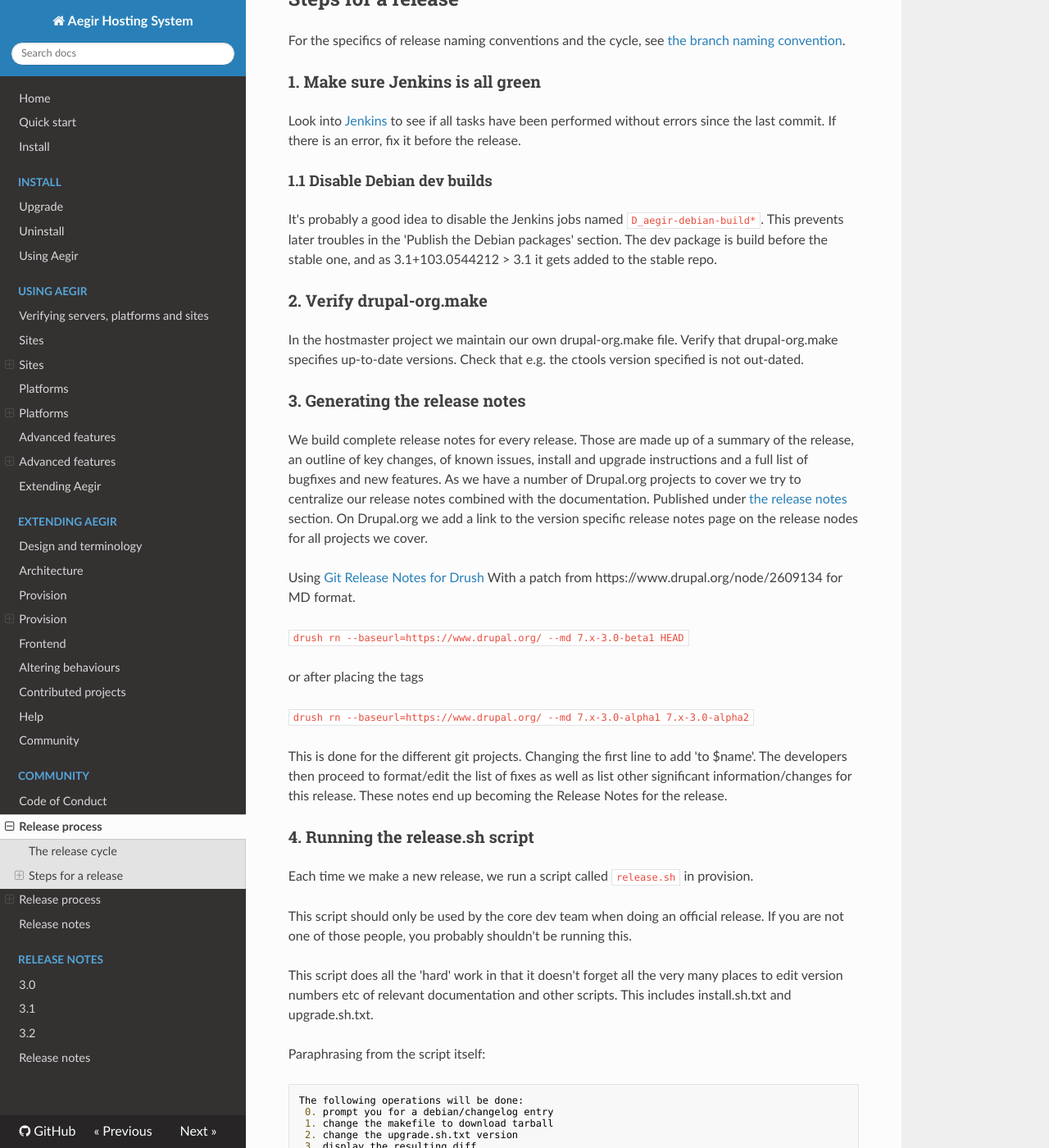
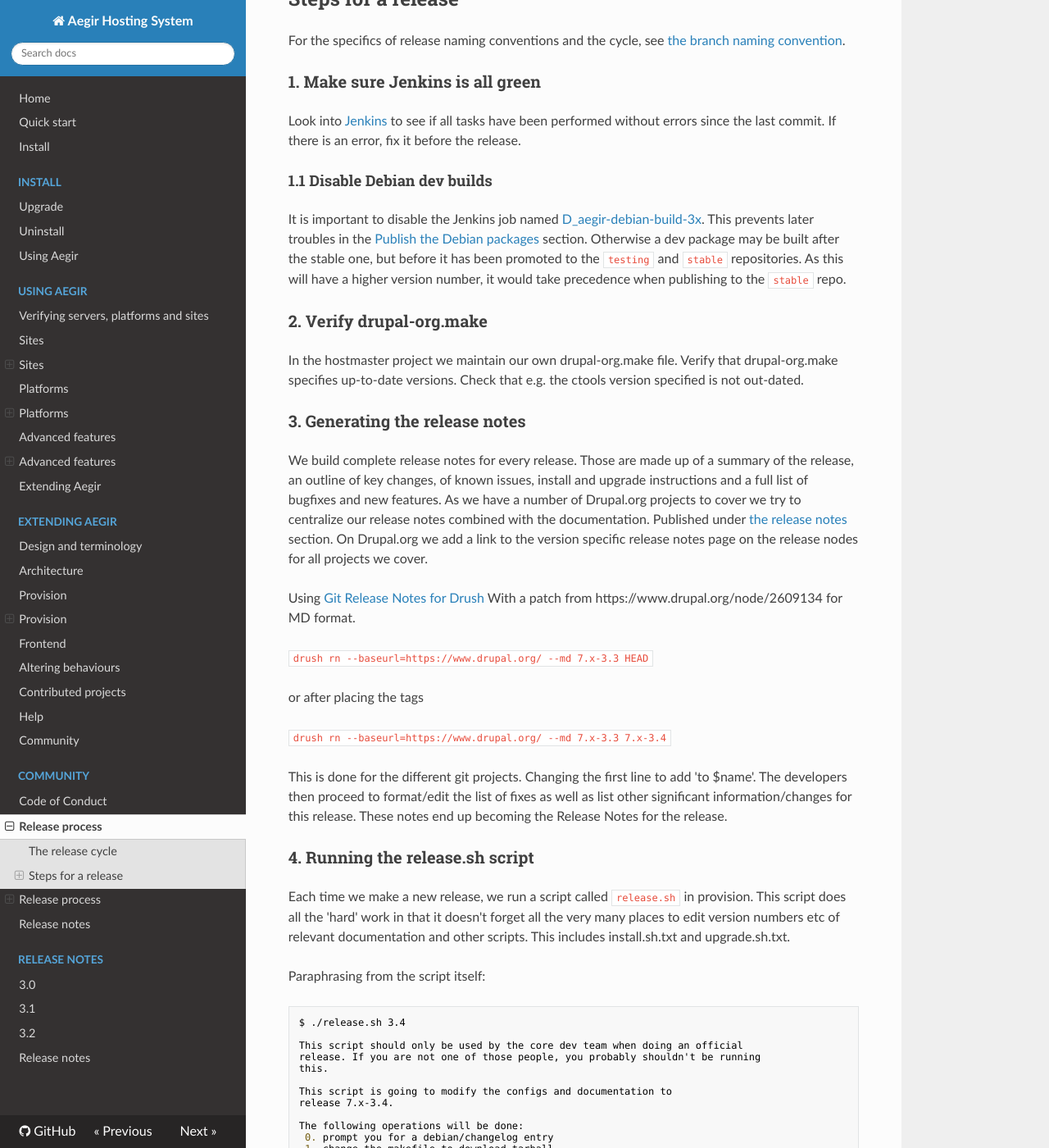
Before and after one commit to aegir-project/documentation, an MkDocs documentation site: the page built from docs/community/release-process.md, in a window 1280 px wide and 1400 px high, scrolled down 1101 px. Shown: the whole window at 82% size. Built offline with MkDocs 1.6.1, drawn with Linux system fonts in a browser that asks for light colours; nearby versions of some CDN libraries; old or Windows-style settings are respelled for this version of MkDocs; some of the changed text lies outside the part shown.

Commit message:
Update release process.

````diff
--- a/docs/community/release-process.md
+++ b/docs/community/release-process.md
@@ -11,9 +11,9 @@
 
 In general, each major Aegir release comprises a simultaneous release of all the modules that are part of the project. We generally go through several testing releases (alphas, betas & RCs) before doing the first stable release on a branch.
 
-* First an **alpha** is released to test new functionalities and to accomplish the goals decided in the [Project Roadmap](/node/35) for that major version. Example: `0.4-alpha1`, [`0.4-alpha15`](/0.4-alpha15)
-* When we have covered most of the functionalities outlined in the [roadmap](/roadmap), we push out **beta releases** until no more critical issues show up. This is generally considered a _soft feature freeze_. Example: [`0.4-beta1`](/0.4-beta1)
-* Then we go into _full feature freeze_ and release a **first release candidate** (RC). Then a stable release branch is created, and the development branch is kept opened for development for the next stable release. This is generally considered a _soft API freeze_. Release candidates are made as long as critical bugs are found. Example: [`0.4-rc1`](/0.4-rc1), [freeze announcement](/node/360)
+* First an **alpha** is released to test new functionalities and to accomplish the goals decided in the [Project Roadmap](/node/35) for that major version. Example: `3.0-alpha1`
+* When we have covered most of the functionalities outlined in the [roadmap](/roadmap), we push out **beta releases** until no more critical issues show up. This is generally considered a _soft feature freeze_. Example: `3.0-beta1`
+* Then we go into _full feature freeze_ and release a **first release candidate** (RC). Then a stable release branch is created, and the development branch is kept opened for development for the next stable release. This is generally considered a _soft API freeze_. Release candidates are made as long as critical bugs are found. Example: `3.0-rc1`.
 * Once the development branch has no known critical bugs, the **stable release** is announced. From there on only critical fixes (security, critical performance and critical bugfixes) are committed to the stable branch, and stable releases are published (without alpha/beta/RC) directly on the stable branch. The stable branch is in **full API freeze**. New features are generally committed to the development branch.
 
 See also [the tag and branch naming convention](/content/branch-and-tagging-conventions).
@@ -31,7 +31,7 @@
 
 #### 1.1 Disable Debian dev builds
 
-It's probably a good idea to disable the Jenkins jobs named `D_aegir-debian-build*`. This prevents later troubles in the 'Publish the Debian packages' section. The dev package is build before the stable one, and as 3.1+103.0544212 > 3.1 it gets added to the stable repo.
+It is important to disable the Jenkins job named [D_aegir-debian-build-3x](http://ci.aegirproject.org/view/Debian%20dev%20builds/job/D_aegir-debian-build-3x/). This prevents later troubles in the [Publish the Debian packages](#10-publish-the-debian-packages) section. Otherwise a dev package may be built after the stable one, but before it has been promoted to the `testing` and `stable` repositories. As this will have a higher version number, it would take precedence when publishing to the `stable` repo.
 
 ### 2. Verify drupal-org.make
 
@@ -46,26 +46,31 @@
 Using [Git Release Notes for Drush](https://www.drupal.org/project/grn)
  With a patch from https://www.drupal.org/node/2609134 for MD format.
 
-`drush rn --baseurl=https://www.drupal.org/ --md 7.x-3.0-beta1 HEAD`
+`drush rn --baseurl=https://www.drupal.org/ --md 7.x-3.3 HEAD`
 
 or after placing the tags
 
-`drush rn --baseurl=https://www.drupal.org/ --md 7.x-3.0-alpha1 7.x-3.0-alpha2`
+`drush rn --baseurl=https://www.drupal.org/ --md 7.x-3.3 7.x-3.4`
 
 This is done for the different git projects. Changing the first line to add 'to $name'.
 The developers then proceed to format/edit the list of fixes as well as list other significant information/changes for this release. These notes end up becoming the Release Notes for the release.
 
 ### 4. Running the release.sh script
 
-Each time we make a new release, we run a script called `release.sh` in provision.
-
-This script should only be used by the core dev team when doing an official release. If you are not one of those people, you probably shouldn't be running this.
-
-This script does all the 'hard' work in that it doesn't forget all the very many places to edit version numbers etc of relevant documentation and other scripts. This includes install.sh.txt and upgrade.sh.txt.
+Each time we make a new release, we run a script called `release.sh` in provision. This script does all the 'hard' work in that it doesn't forget all the very many places to edit version numbers etc of relevant documentation and other scripts. This includes install.sh.txt and upgrade.sh.txt.
 
 Paraphrasing from the script itself:
 
 ```
+$ ./release.sh 3.4
+
+This script should only be used by the core dev team when doing an official
+release. If you are not one of those people, you probably shouldn't be running
+this.
+
+This script is going to modify the configs and documentation to
+release 7.x-3.4.
+
 The following operations will be done:
  0. prompt you for a debian/changelog entry
  1. change the makefile to download tarball
@@ -81,38 +86,28 @@
 git-reset(1) and git-revert(1) ).
 ```
 
-Notice how we just provide the Aegir release number (`1.10`) to the release script, not the Drupal branch (`6.x`), which is hardcoded in the script to remove potential confusion.
+Notice how we just provide the Aegir release number (`3.4`) to the release script, not the Drupal branch (`7.x`), which is hardcoded in the script to remove potential confusion.
 
 
 ### 5. Test the manual install in Jenkins
 
-Before making a full release, test the release in Jenkins. To do so, start a build of the launch the [P_Aegir_Puppet_Module_functional_test_Aegir3-dev-Drush6](http://ci.aegirproject.org/job/P_Aegir_Puppet_Module_functional_test_Aegir3-dev-Drush6/) with the following parameters:
+Before making a full release, test the release in Jenkins. To do so, start a build of the launch the [P_Aegir_Puppet_Module_functional_test_Aegir3-dev-Drush6](http://ci.aegirproject.org/job/P_Aegir_Puppet_Module_functional_test_Aegir3-dev-Drush8/) with the following parameters. Similar job exist for [Drush7](http://ci.aegirproject.org/job/P_Aegir_Puppet_Module_functional_test_Aegir3-dev-Drush7/) and [Drush6](http://ci.aegirproject.org/job/P_Aegir_Puppet_Module_functional_test_Aegir3-dev-Drush6/)
 
-A similar job exists for [Drush7](http://ci.aegirproject.org/job/P_Aegir_Puppet_Module_functional_test_Aegir3-dev-Drush7/) and [Drush8](http://ci.aegirproject.org/job/P_Aegir_Puppet_Module_functional_test_Aegir3-dev-Drush8/)
-
-If the build fails, delete the remote tags (using `git push origin :6.x-1.7`, for example), fix the bugs and start again.
+If any of these builds fail, delete the remote tags (using `git push origin :7.x-3.4`, for example), fix the bugs and start again.
 
 
 ### 6. Build the Debian packages
 
-Build the package and upload to [http://debian.aegirproject.org/](http://debian.aegirproject.org/ "http://debian.aegirproject.org/"). Jenkins can build and upload a Debian package for you with [the S_aegir-debian-official-3.x job](http://ci.aegirproject.org/job/S_aegir-debian-official-3.x/).
+Build the package and upload to [http://debian.aegirproject.org/](http://debian.aegirproject.org/ "http://debian.aegirproject.org/"). Jenkins can build and upload a Debian package for you with [the S_aegir-debian-official-3.x job](http://ci.aegirproject.org/job/S_aegir-debian-official-3.x/). Enter the latest tag in the `JENKINS_AEGIR_TAG` field (e.g. `7.x-3.4`).
 
 If you need to move the tags again, you will need to clear the testing archive using the [R clear repo job](http://ci.aegirproject.org/job/R%20clear%20repo/), with the testing argument.
 
-You can also build and upload the package yourself as explained in these [detailed instructions](http://community.aegirproject.org/node/543). We first upload the package to the `testing` distribution, and it gets migrated down into `stable` after tests.
+You can also build and upload the package yourself as explained in these [detailed instructions](release-process/debian-packaging/). We first upload the package to the `testing` distribution, and it gets migrated down into `stable` after tests.
 
-**Special, for 2.x**: build the package manually, see [detailed instructions](http://community.aegirproject.org/node/543). It should be something like:
-
-    ./release.sh 2.0-rc5
-    git reset --hard 6.x-2.0-rc5
-    git-buildpackage -kanarcat@koumbit.org --git-builder=debuild
-    dput aegir build-area/aegir2-provision_2.0~rc5_amd64.changes
-
-See the [detailed instructions](http://community.aegirproject.org/node/543) for the dput configuration.
 
 #### 6.1 Fix Debian packages only
 
-When there's a bug in the Debian packaging itself we can do a minor package version update. USE WITH CARE!
+When there's a bug in the Debian packaging itself we can do a minor package version update. **USE WITH CARE!**
 
     cd <provision source>
     <Fix>
@@ -140,13 +127,20 @@
 
 Note: this could be [automated](https://www.drupal.org/node/1050618) with the right stuff on Drupal.org.
 
+### 8. Test the upgrade in Jenkins
+
+Once both of those tasks have executed successfully, you can test the upgrade of the Debian packages by running the following Jenkins job:
+
+* [7.x-3.x-stable-to-unstable](http://ci.aegirproject.org/view/Upgrades/job/U_aegir_7.x-3.x-stable-to-unstable-deb-package)
+* [6.x-2.x_to_7.x-3.x_upgrade](http://ci.aegirproject.org/view/Upgrades/job/U_aegir_6.x-2.x_to_7.x-3.x_upgrade/)
+
 ### 9. Manually test install and upgrade
 
 If the Jenkins tests are disabled in one of the early steps, you should test the install and upgrade to the new version in a local VM. (Vagrant is very useful for this, the provision repo has a Vagrantfile.)
 
-At this point, the unstable repo actually contains the future stable version (ie 3.1 instead of 3.1-dev-abc). Check that it actually does.
+At this point, the unstable repo actually contains the future stable version (ie 3.1 instead of 3.1-dev-abc). Check that it actually does: <http://debian.aegirproject.org/dists/unstable/main/binary-amd64/Packages>
 
-To test the install, just use the instructions on http://aegirproject.org but replace "stable" by "unstable". You should end up with a stable version.
+To test the install, just use the instructions on http://www.aegirproject.org but replace "stable" by "unstable". You should end up with a stable version.
 
 To test the upgrade, create a new VM, install normally with the aegirproject.org instructions, then replace stable by unstable in your lists (/etc/apt/), and run
 
````
Also changed, not shown: other parts of docs/community/release-process.md (+1 -9 lines).
